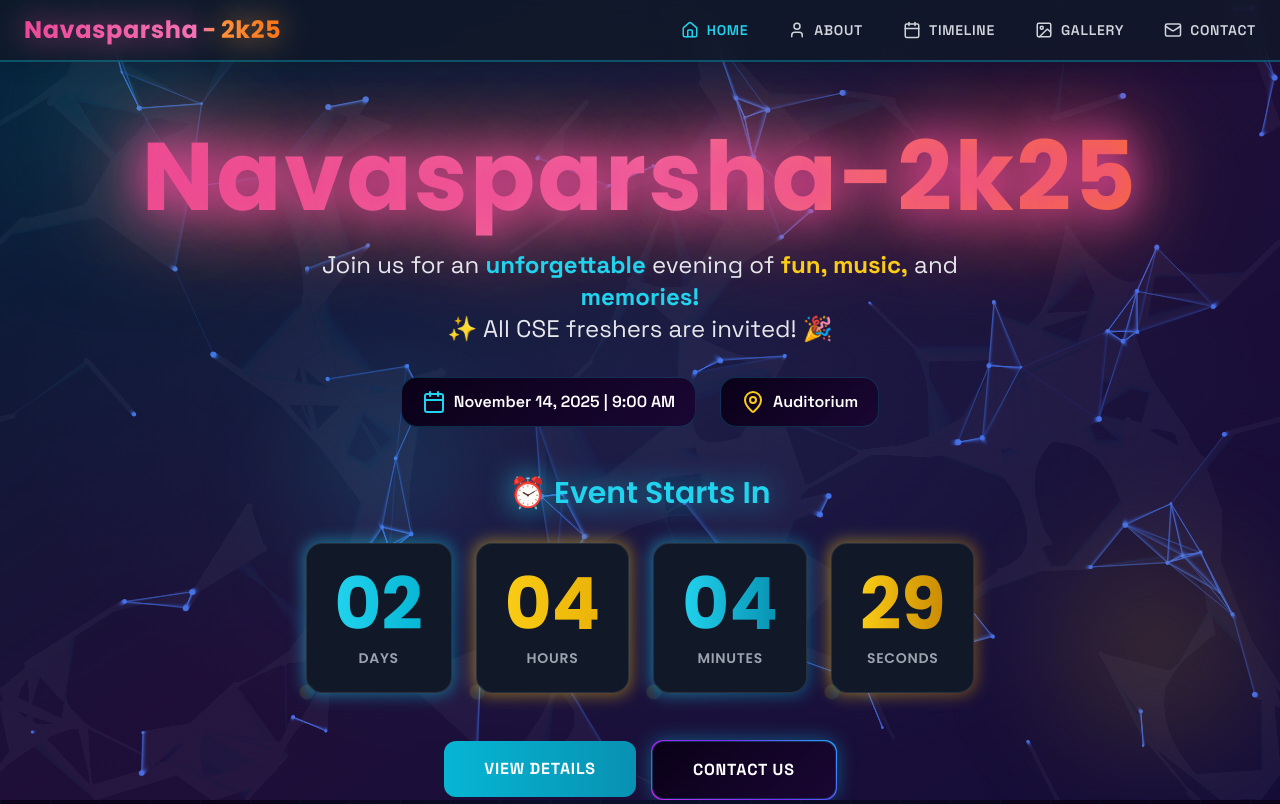
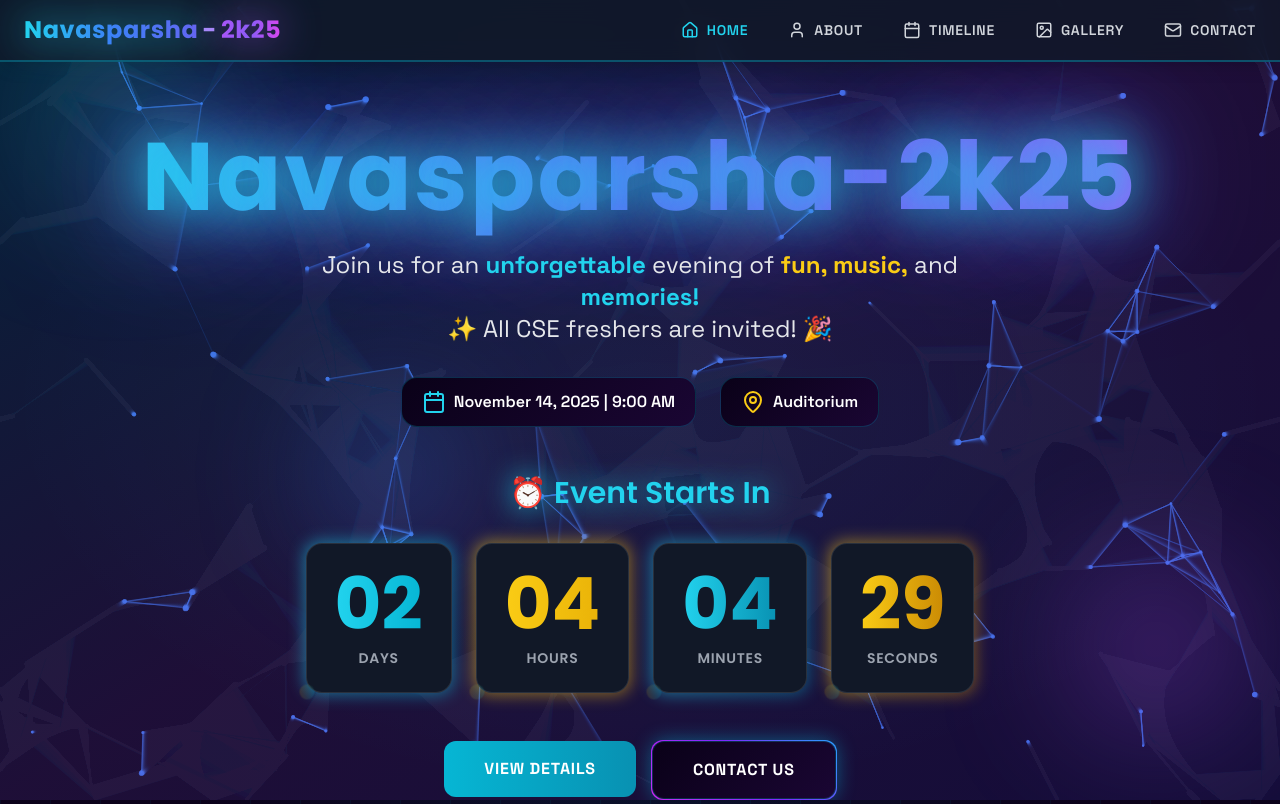
Before and after one commit to ItsVikasA/Freshers, a Next.js app: page / in a window 1280 px wide. Shown: the top 804 px of the page. Built offline with nearby package versions, Linux system fonts and the light colour scheme.

Commit message:
Apply cyan-blue-indigo-purple gradient colors

```diff
--- a/src/components/Hero.tsx
+++ b/src/components/Hero.tsx
@@ -97,7 +97,7 @@ const Hero = () => {
             animate={{ opacity: 1, y: 0 }}
             transition={{ delay: 0.2 }}
           >
-            <span className="bg-gradient-to-r from-pink-500 via-pink-400 to-orange-500 bg-clip-text text-transparent neon-text" style={{ textShadow: '0 0 40px #EC4899, 0 0 80px #EC4899, 0 0 120px #FB923C' }}>
+            <span className="bg-gradient-to-r from-cyan-400 via-blue-500 via-indigo-500 to-purple-500 bg-clip-text text-transparent neon-text" style={{ textShadow: '0 0 50px #22D3EE, 0 0 100px #3B82F6, 0 0 150px #A855F7' }}>
               Navasparsha-2k25
             </span>
           </motion.h1>
@@ -204,7 +204,7 @@ const Hero = () => {
 
       {/* Floating neon elements */}
       <motion.div
-        className="absolute top-20 left-10 w-32 h-32 bg-cyan-400/20 rounded-full blur-3xl"
+        className="absolute top-20 left-10 w-32 h-32 bg-cyan-400/30 rounded-full blur-3xl"
         animate={{
           y: [0, -30, 0],
           x: [0, 20, 0],
@@ -213,7 +213,7 @@ const Hero = () => {
         transition={{ duration: 5, repeat: Infinity, ease: "easeInOut" }}
       />
       <motion.div
-        className="absolute bottom-20 right-10 w-40 h-40 bg-yellow-400/20 rounded-full blur-3xl"
+        className="absolute bottom-20 right-10 w-40 h-40 bg-purple-500/30 rounded-full blur-3xl"
         animate={{
           y: [0, 30, 0],
           x: [0, -20, 0],
@@ -222,7 +222,7 @@ const Hero = () => {
         transition={{ duration: 6, repeat: Infinity, ease: "easeInOut" }}
       />
       <motion.div
-        className="absolute top-1/2 left-1/4 w-36 h-36 bg-cyan-400/20 rounded-full blur-3xl"
+        className="absolute top-1/2 left-1/4 w-36 h-36 bg-blue-500/30 rounded-full blur-3xl"
         animate={{
           y: [0, -20, 0],
           x: [0, 25, 0],
--- a/src/components/Navbar.tsx
+++ b/src/components/Navbar.tsx
@@ -23,9 +23,9 @@ const Navbar = () => {
           <div className="flex items-center justify-between">
             {/* Logo */}
             <div className="flex items-center gap-1">
-              <span className="text-2xl font-bold font-orbitron tracking-wide bg-gradient-to-r from-pink-500 to-pink-400 bg-clip-text text-transparent drop-shadow-[0_0_15px_rgba(236,72,153,0.8)]">Navasparsha</span>
-              <span className="text-2xl font-bold font-orbitron tracking-wide bg-gradient-to-r from-pink-400 to-orange-400 bg-clip-text text-transparent">-</span>
-              <span className="text-2xl font-bold font-orbitron tracking-wide bg-gradient-to-r from-orange-400 to-orange-500 bg-clip-text text-transparent drop-shadow-[0_0_15px_rgba(251,146,60,0.8)]">2k25</span>
+              <span className="text-2xl font-bold font-orbitron tracking-wide bg-gradient-to-r from-cyan-400 via-blue-500 to-indigo-500 bg-clip-text text-transparent drop-shadow-[0_0_20px_rgba(34,211,238,1)] animate-pulse">Navasparsha</span>
+              <span className="text-2xl font-bold font-orbitron tracking-wide text-violet-400 drop-shadow-[0_0_15px_rgba(167,139,250,1)]">-</span>
+              <span className="text-2xl font-bold font-orbitron tracking-wide bg-gradient-to-r from-purple-500 via-violet-500 to-fuchsia-500 bg-clip-text text-transparent drop-shadow-[0_0_20px_rgba(168,85,247,1)] animate-pulse">2k25</span>
             </div>
 
             {/* Desktop Navigation */}
@@ -61,9 +61,9 @@ const Navbar = () => {
           <div className="flex items-center justify-between">
             {/* Logo */}
             <div className="flex items-center gap-0.5">
-              <span className="text-sm font-bold font-orbitron tracking-wide bg-gradient-to-r from-pink-500 to-pink-400 bg-clip-text text-transparent drop-shadow-[0_0_15px_rgba(236,72,153,0.8)]">Navasparsha</span>
-              <span className="text-sm font-bold font-orbitron tracking-wide bg-gradient-to-r from-pink-400 to-orange-400 bg-clip-text text-transparent">-</span>
-              <span className="text-sm font-bold font-orbitron tracking-wide bg-gradient-to-r from-orange-400 to-orange-500 bg-clip-text text-transparent drop-shadow-[0_0_15px_rgba(251,146,60,0.8)]">2k25</span>
+              <span className="text-sm font-bold font-orbitron tracking-wide bg-gradient-to-r from-cyan-400 via-blue-500 to-indigo-500 bg-clip-text text-transparent drop-shadow-[0_0_20px_rgba(34,211,238,1)]">Navasparsha</span>
+              <span className="text-sm font-bold font-orbitron tracking-wide text-violet-400 drop-shadow-[0_0_15px_rgba(167,139,250,1)]">-</span>
+              <span className="text-sm font-bold font-orbitron tracking-wide bg-gradient-to-r from-purple-500 via-violet-500 to-fuchsia-500 bg-clip-text text-transparent drop-shadow-[0_0_20px_rgba(168,85,247,1)]">2k25</span>
             </div>
 
             {/* Mobile Menu Button */}
```
